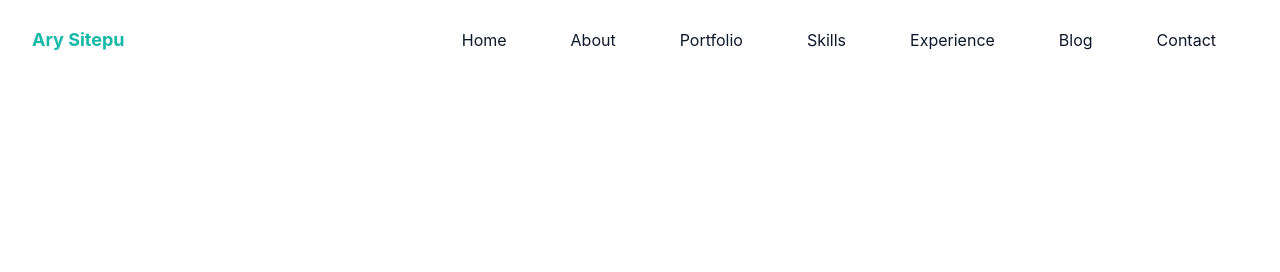
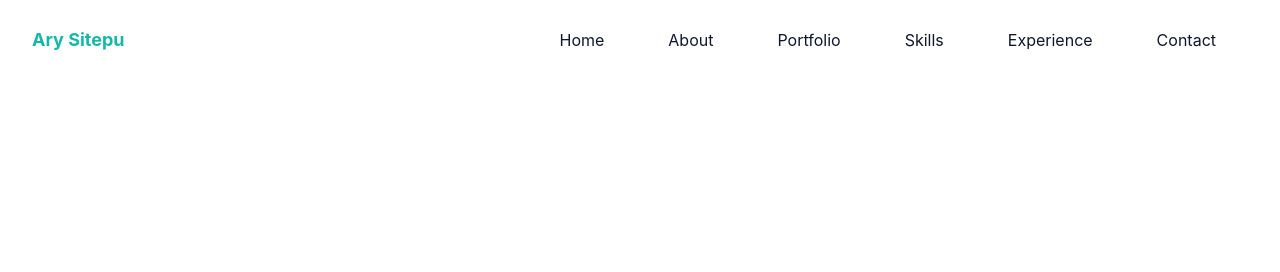
Before and after one commit to arysitepu/portfolioku, a website: page index.html in a window 1280 px wide. Shown: the top 272 px of the page. Drawn offline with nearby package versions, Linux system fonts and the light colour scheme.

Commit message:
delete blog menu

```diff
--- a/index.html
+++ b/index.html
@@ -54,10 +54,10 @@
                                 <a href="#clients" class="text-base text-dark py-2 mx-8 flex
                                 group-hover:text-primary">Experience</a>
                             </li>
-                            <li class="group">
+                            <!-- <li class="group">
                                 <a href="#blog" class="text-base text-dark py-2 mx-8 flex
                                 group-hover:text-primary">Blog</a>
-                            </li>
+                            </li> -->
                             <li class="group">
                                 <a href="#contact" class="text-base text-dark py-2 mx-8 flex
                                 group-hover:text-primary">Contact</a>
@@ -593,8 +593,8 @@
                                 hover:text-primary mb-3 md:block">Skills</a>
                                 <a href="#clients" class="block text-base text-secondary
                                 hover:text-primary mb-3 md:block">Experience</a>
-                                <a href="#blog" class="block text-base text-secondary
-                                hover:text-primary mb-3 md:block">Blog</a>
+                                <!-- <a href="#blog" class="block text-base text-secondary
+                                hover:text-primary mb-3 md:block">Blog</a> -->
                                 <a href="#contact" class="block text-base text-secondary
                                 hover:text-primary mb-3 md:block">Contact</a>
                             </li>
```
